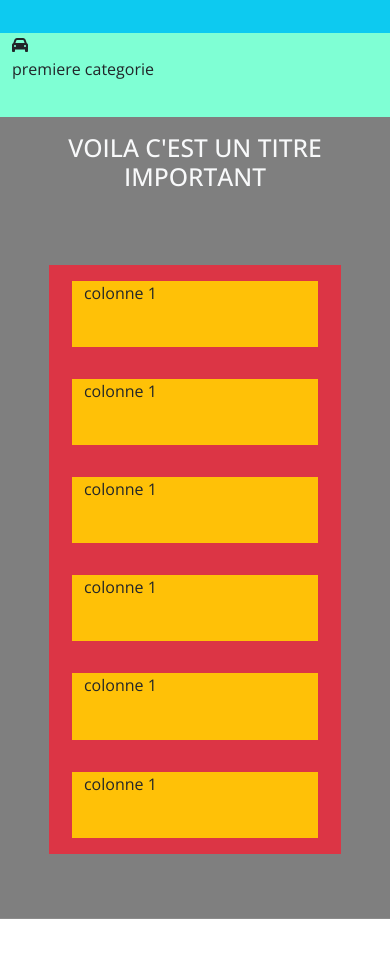
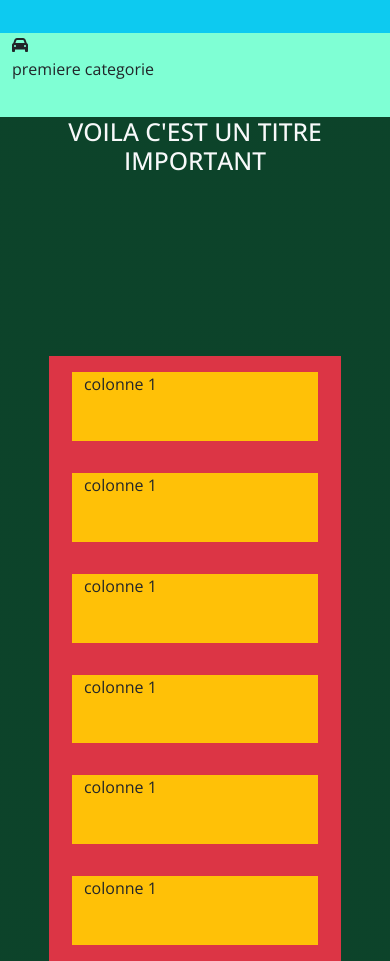
Before and after one commit to hajar9495/site-banque-responsive, a plain HTML site: page index.html in a window 390 px wide. Shown: the part 865-1826 px from the top of the page. Before the commit the page ends 1784 px from the top, so only its background shows below. Drawn offline with nearby package versions, Linux system fonts and the light colour scheme.

Commit message:
bug fixé sur la partie section 2

```diff
--- a/index.html
+++ b/index.html
@@ -325,8 +325,32 @@
           <!-- </div> -->
         </div>
       </div>
-      <div class="row section-2 pt-3" style="height: 50vh; width: 100vw">
+      <div class="row bg-success section-2">
         <h2 class="text-center text-light">VOILA C'EST UN TITRE IMPORTANT</h2>
+        <div class="row w-75 bg-danger mx-auto justify-content-center d-flex">
+          <div class="col-11 col-sm-12 col-md-6 col-lg-3 m-3 bg-warning">
+            <p>colonne 1</p>
+          </div>
+          <div class="col-11 col-sm-12 col-md-6 col-lg-3 m-3 bg-warning">
+            <p>colonne 1</p>
+          </div>
+          <div class="col-11 col-sm-12 col-md-6 col-lg-3 m-3 bg-warning">
+            <p>colonne 1</p>
+          </div>
+          <div class="col-11 col-sm-12 col-md-6 col-lg-3 m-3 bg-warning">
+            <p>colonne 1</p>
+          </div>
+          <div class="col-11 col-sm-12 col-md-6 col-lg-3 m-3 bg-warning">
+            <p>colonne 1</p>
+          </div>
+          <div class="col-11 col-sm-12 col-md-6 col-lg-3 m-3 bg-warning">
+            <p>colonne 1</p>
+          </div>
+        </div>
+      </div>
+      <!-- <div class="section-2" style="height: 40vh"> -->
+      <!-- <h2 class="text-center text-light">VOILA C'EST UN TITRE IMPORTANT</h2>
+
         <div
           class="row w-75 h-75 bg-danger mx-auto justify-content-center d-flex"
         >
@@ -348,8 +372,12 @@
           <div class="col-11 col-sm-12 col-md-6 col-lg-3 m-3 bg-warning">
             <p>colonne 1</p>
           </div>
-        </div>
-      </div>
+        </div> -->
+      <!-- </div> -->
+
+      <!-- <div class="row section-3 bg-primary" style="height: 50vh; width: 100vw">
+        <p>premiere partie avec image</p>
+      </div> -->
       <!-- <div>
         <div class="row">
           <div id="bg-img">
--- a/style.css
+++ b/style.css
@@ -29,15 +29,16 @@ body {
     background-color: aquamarine;
   }
   .section-2 {
-    min-height: 95vh;
+    min-height: 100vh;
   }
 }
 /* section 2 */
 .section-2 {
   background-image: linear-gradient(rgba(0, 0, 0, 0.5), rgba(0, 0, 0, 0.5)),
     url("img/paysage.jpg");
-  /* background-image: url("img/paysage.jpg"); */
   background-position: center;
   background-size: cover;
-  width: 100vw;
+  /* min-width: 100vw; */
+  /* min-height: 50vh; */
+  /* height: 50vh; */
 }
```
